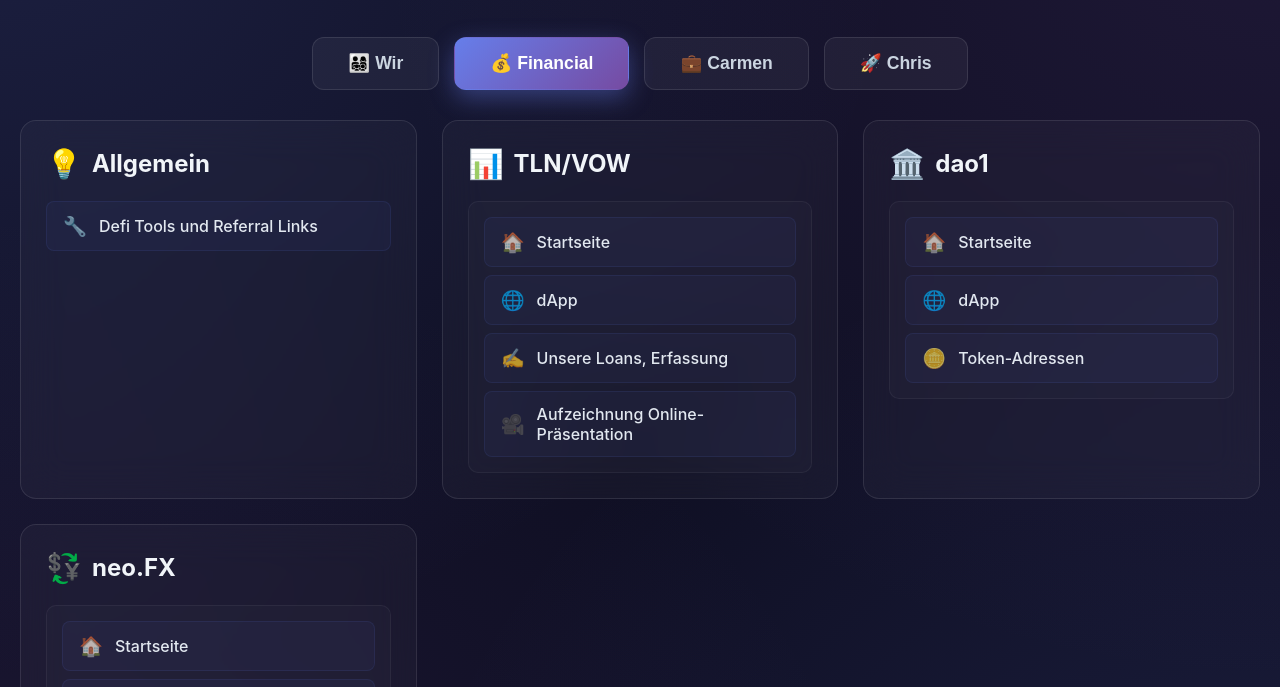
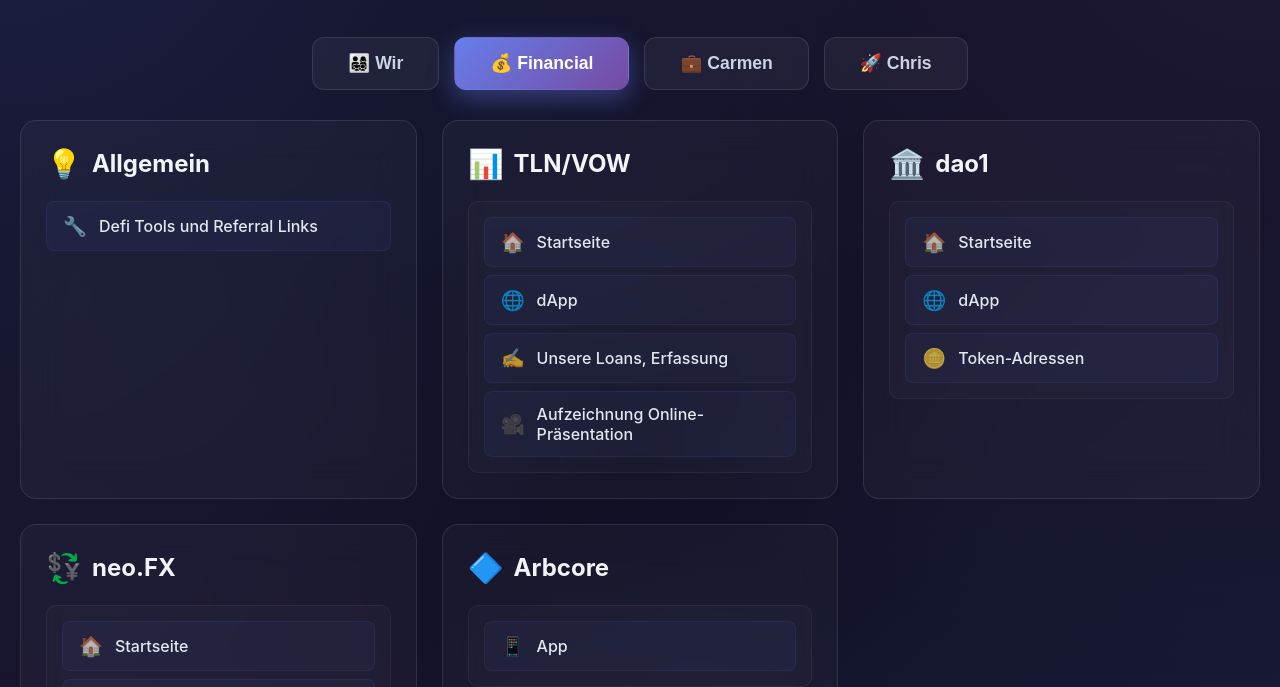
Before and after one commit to Lets-go-free/private, a plain HTML site: page index.html in a window 1280 px wide. Both pictures are taken after a click on the button "💰 Financial". Shown: the part 113-800 px from the top of the page. Drawn offline with Linux system fonts and the light colour scheme.

Commit message:
Update index.html

```diff
--- a/index.html
+++ b/index.html
@@ -492,7 +492,7 @@
                             </div>
                             <div class="link-item">
                                 <span class="link-icon">🔐</span>
-                                <a href="https://neofx.ibportal.io/auth/login" target="_blank">IB-Portal</a>
+                                <a href="https://exfusion.ibportal.io" target="_blank">IB-Portal</a>
                                 <span class="external-icon">↗</span>
                             </div>
                             <div class="link-item">
@@ -503,6 +503,23 @@
                             <div class="link-item">
                                 <span class="link-icon">📝</span>
                                 <a href="shortcuts://run-shortcut?name=neoFX-Notizen" target="_blank">Notizen</a>
+                                <span class="external-icon">↗</span>
+                            </div>
+                        </div>
+                    </div>
+                </div>
+
+                <div class="card">
+                    <div class="card-title">
+                        <span class="card-icon">🔷</span>
+                        Arbcore
+                    </div>
+
+                    <div class="sub-card">
+                        <div class="links">
+                            <div class="link-item">
+                                <span class="link-icon">📱</span>
+                                <a href="https://arbcore.app/" target="_blank">App</a>
                                 <span class="external-icon">↗</span>
                             </div>
                         </div>
```
